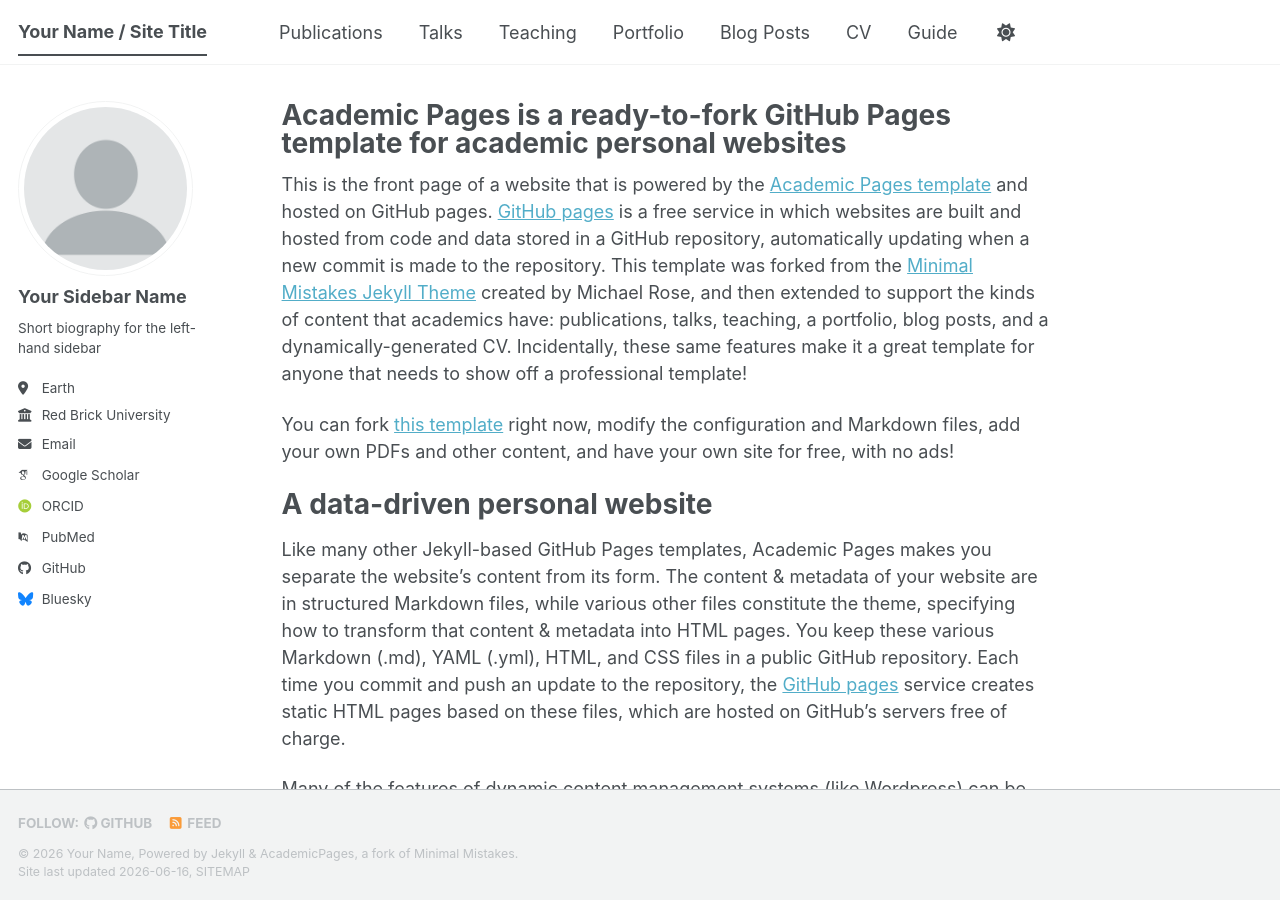
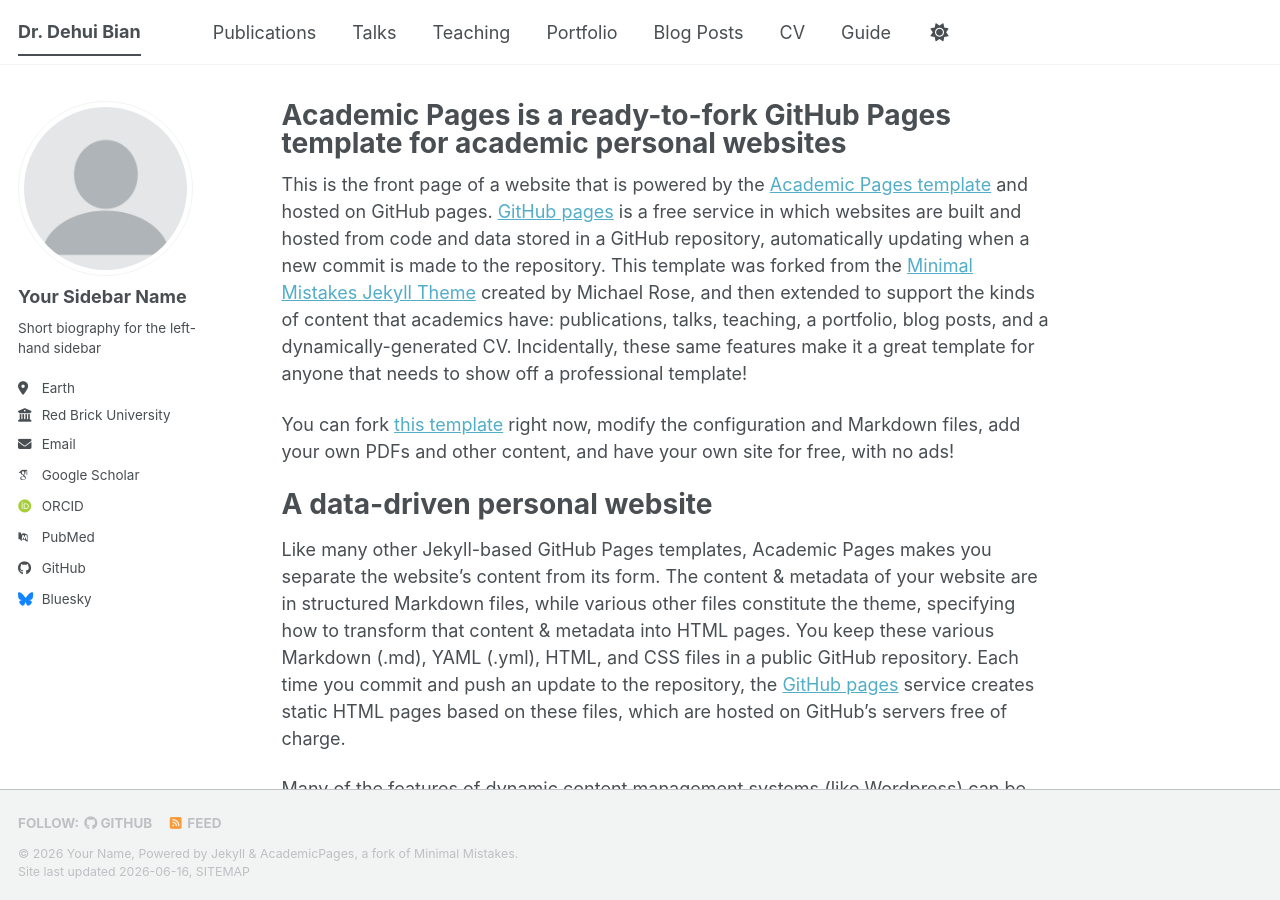
Before and after one commit to DehuiBian/dehuibian.github.io, a Jekyll site: the page built from _pages/about.md, in a window 1280 px wide and 900 px high. Built offline with Jekyll 4.4.1, drawn with Linux system fonts in a browser that asks for light colours; some web fonts are replaced; a script bundle is joined from its source files by our own code; library files that are not in the unit come from our copies.

Commit message:
_config.yml

```diff
--- a/_config.yml
+++ b/_config.yml
@@ -9,7 +9,7 @@
 # Basic Site Settings
 locale                   : "en-US"
 site_theme               : "default" # The available themes options are "default", "air", "sunrise", "mint", "dirt" and "contrast"
-title                    : "Your Name / Site Title"
+title                    : "Dr. Dehui Bian"
 title_separator          : "-"
 name                     : &name "Your Name"
 description              : &description "Your Name's academic portfolio"   # Update this with a general description of your site, this is the default if not overridden by a page
```
